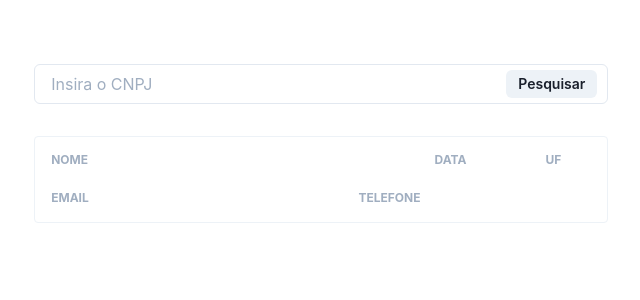
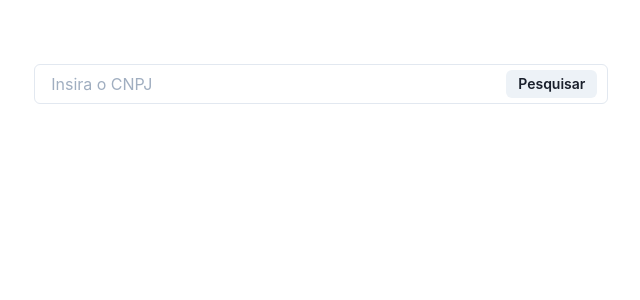
Before and after one commit to felipebarcelospro/cnpj-searcher, a Next.js app: page / in a window 1280 px wide. Shown: the top 300 px of the page, without its empty margins (319-959 px from the left). Built offline with nearby package versions, Linux system fonts and the light colour scheme.

Commit message:
fix - business box always open

```diff
--- a/src/pages/index.tsx
+++ b/src/pages/index.tsx
@@ -14,7 +14,7 @@ type Business = {
 
 export default function Home() {
   const [search, setSearch] = useState('')
-  const [business, setBusiness] = useState({} as Business)
+  const [business, setBusiness] = useState<Business | null>(null)
   const [loading, setLoading] = useState(false)
 
   const handleSearch = async () => {
```
